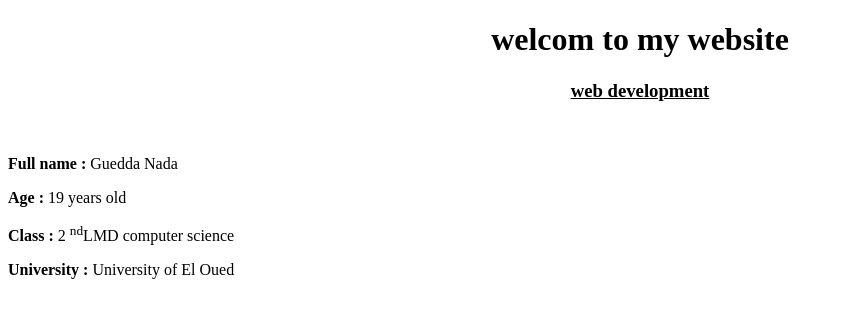
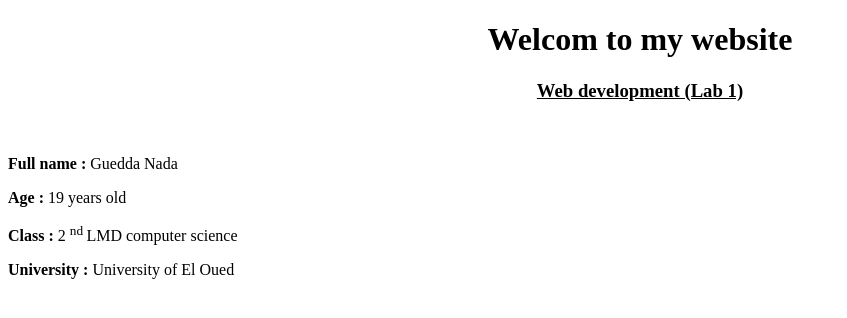
Before and after one commit to nadagu/web, a plain HTML site: page index.html in a window 1280 px wide. Shown: the whole page, without its empty margins (0-847 px from the left). Drawn offline with Linux system fonts and the light colour scheme.

Commit message:
Fix typos and formatting in index.html

```diff
--- a/index.html
+++ b/index.html
@@ -4,18 +4,18 @@
 <head>
     <meta charset="UTF-8">
     <meta name="viewport" content="width=device-width, initial-scale=1.0">
-    <title>Web Dev: Lab 1</title>
+    <title> Web Dev: Lab 1</title>
 </head>
 
 <body>
     <center>
-        <h1>welcom to my website</h1>
-        <h3><u>web development</u></h3>
+        <h1>Welcom to my website</h1>
+        <h3><u>Web development (Lab 1) </u></h3>
     </center>
     <br>
     <p><b>Full name :</b> Guedda Nada </p>
     <p><b>Age :</b> 19 years old </p>
-    <p><b>Class :</b> 2 <sup>nd</sup>LMD computer science </p>
+    <p><b>Class :</b> 2 <sup>nd </sup> LMD computer science </p>
     <p><b>University :</b> University of El Oued </p>
 </body>
 
```
